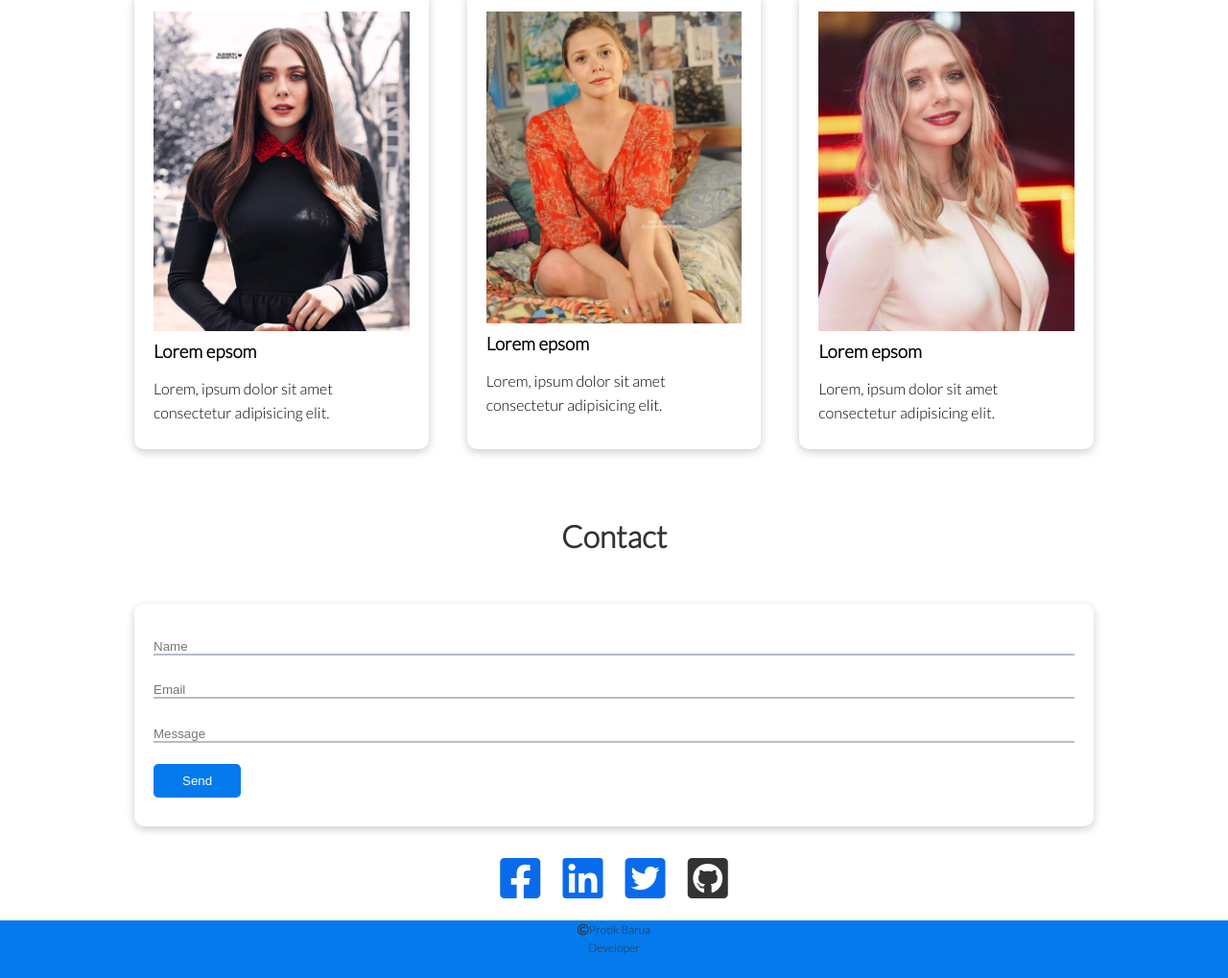
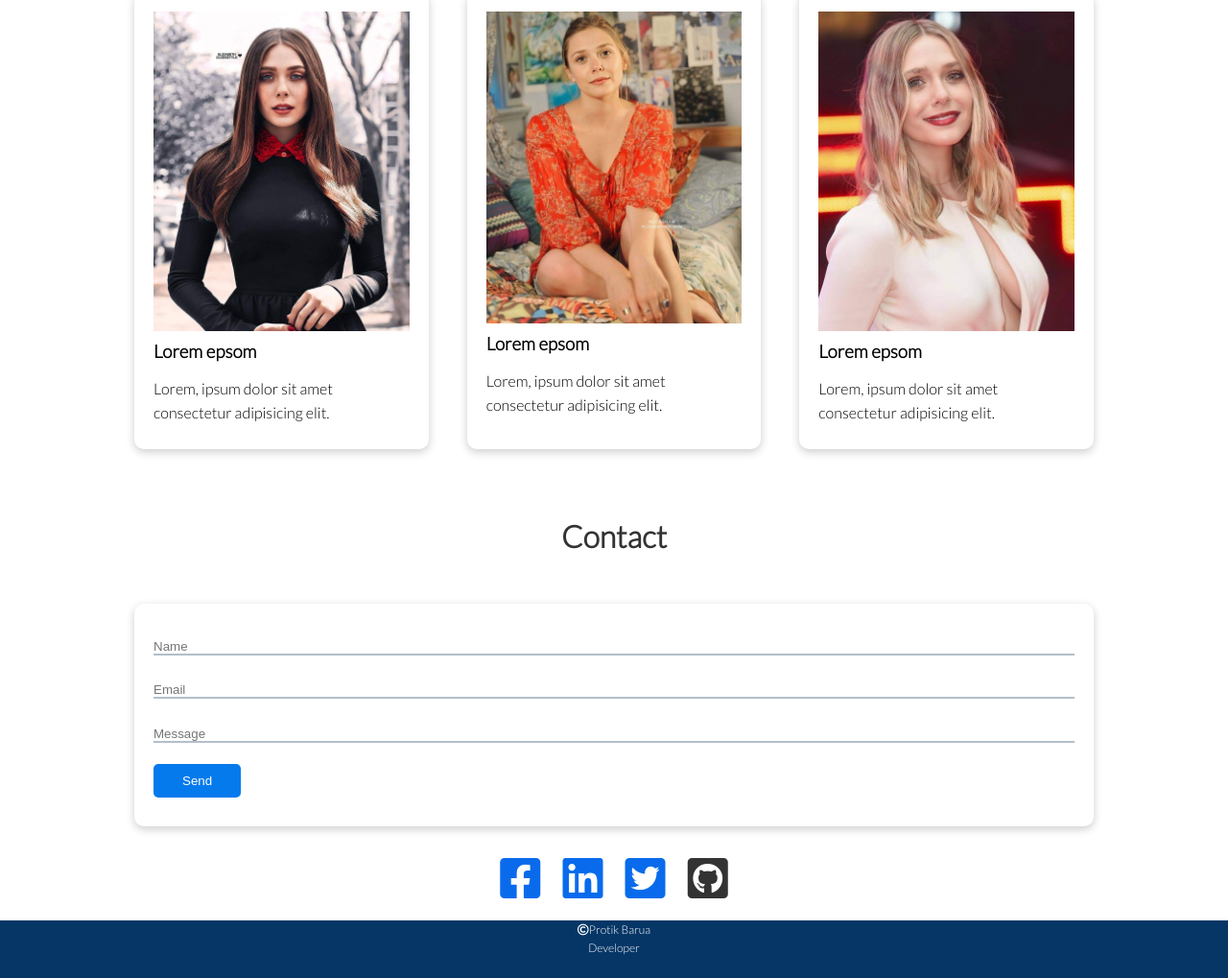
Before and after one commit to fatin3ihsan/protik-portfolio, a plain HTML site: page index.html in a window 1280 px wide. Shown: the part 1219-2238 px from the top of the page at 96% size. Drawn offline with Linux system fonts and the light colour scheme.

Commit message:
Update css

```diff
--- a/style.css
+++ b/style.css
@@ -142,6 +142,11 @@ img{
     color: rgb(0, 0, 0);
     font-weight: 500;
     height: 95%;
+    transition: transform 0.2s;
+}
+
+.portfolio .grid-portfolio .card:hover{
+    transform: translateY(-15px);
 }
 
 
@@ -209,14 +214,15 @@ img{
 /* Footer */
 .footer{
     height: 60px;
-    background-color: var(--primary-color);
+    background-color: #063666;
     text-align: center;
     font-size: 12px;
     position: relative;
 }
-.footer p{
+.footer p,a{
     padding: 0;
     margin: 0;
+    color: #fff;
 }
 
 
```
